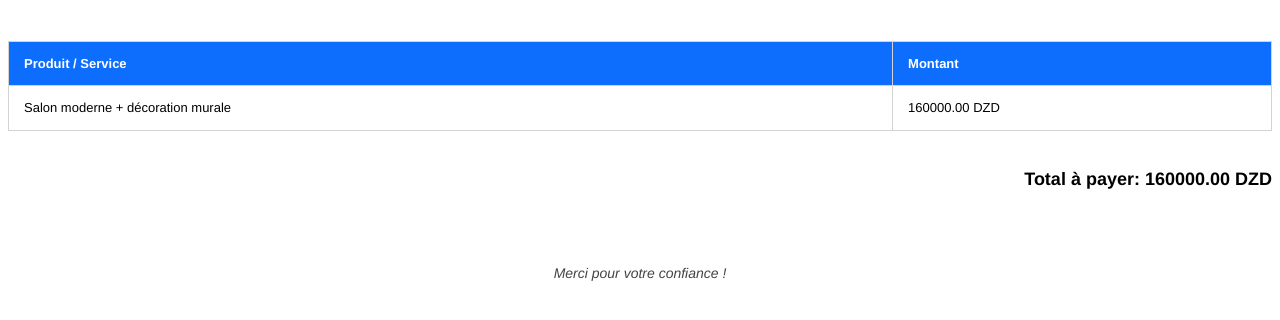
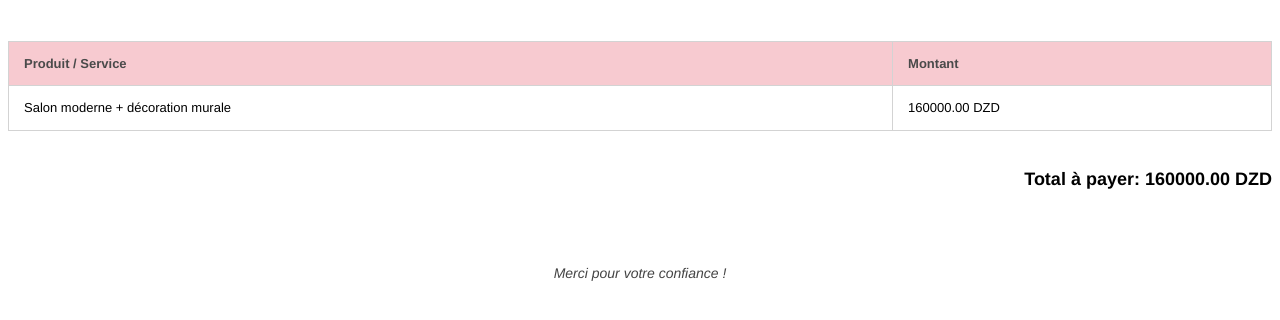
Before and after one commit to mghribinf-boop/shiraz-decor-crm, a Django app: template crm/templates/crm/invoice_pdf.html in a window 1280 px wide. Shown: the part 224-544 px from the top of the page. Run offline with Django 5.2, Linux system fonts and the light colour scheme; the template is opened without the code that fills it: values that come from a table or form of the project are taken from there, others are empty; data comes from the database, SQL or seed files in the repository.

Commit message:
Update invoice table header to soft pastel pink

```diff
--- a/crm/templates/crm/invoice_pdf.html
+++ b/crm/templates/crm/invoice_pdf.html
@@ -53,8 +53,8 @@
             font-size: 13px;
         }
         .items-table th {
-            background-color: #0d6efd !important; /* لون أزرق أنيق */
-            color: white !important; /* الكتابة باللون الأبيض لتبرز بوضوح */
+            background-color: #f7cad0 !important; /* لون وردي بارد وناعم */
+            color: #4a4a4a !important; /* لون كتابة رمادي داكن وواضحة جداً */
             font-weight: bold;
         }
         .total-container {
```
